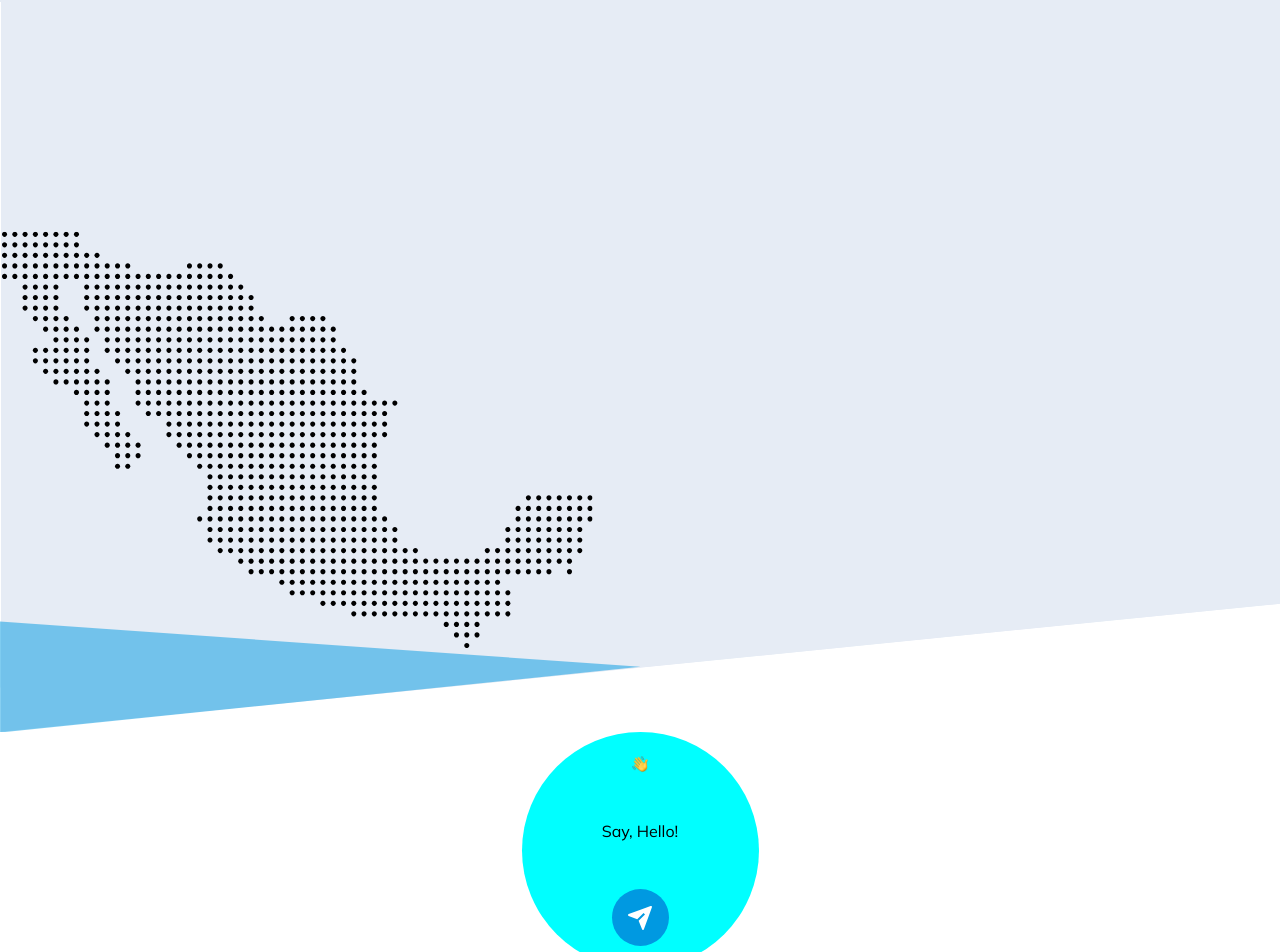
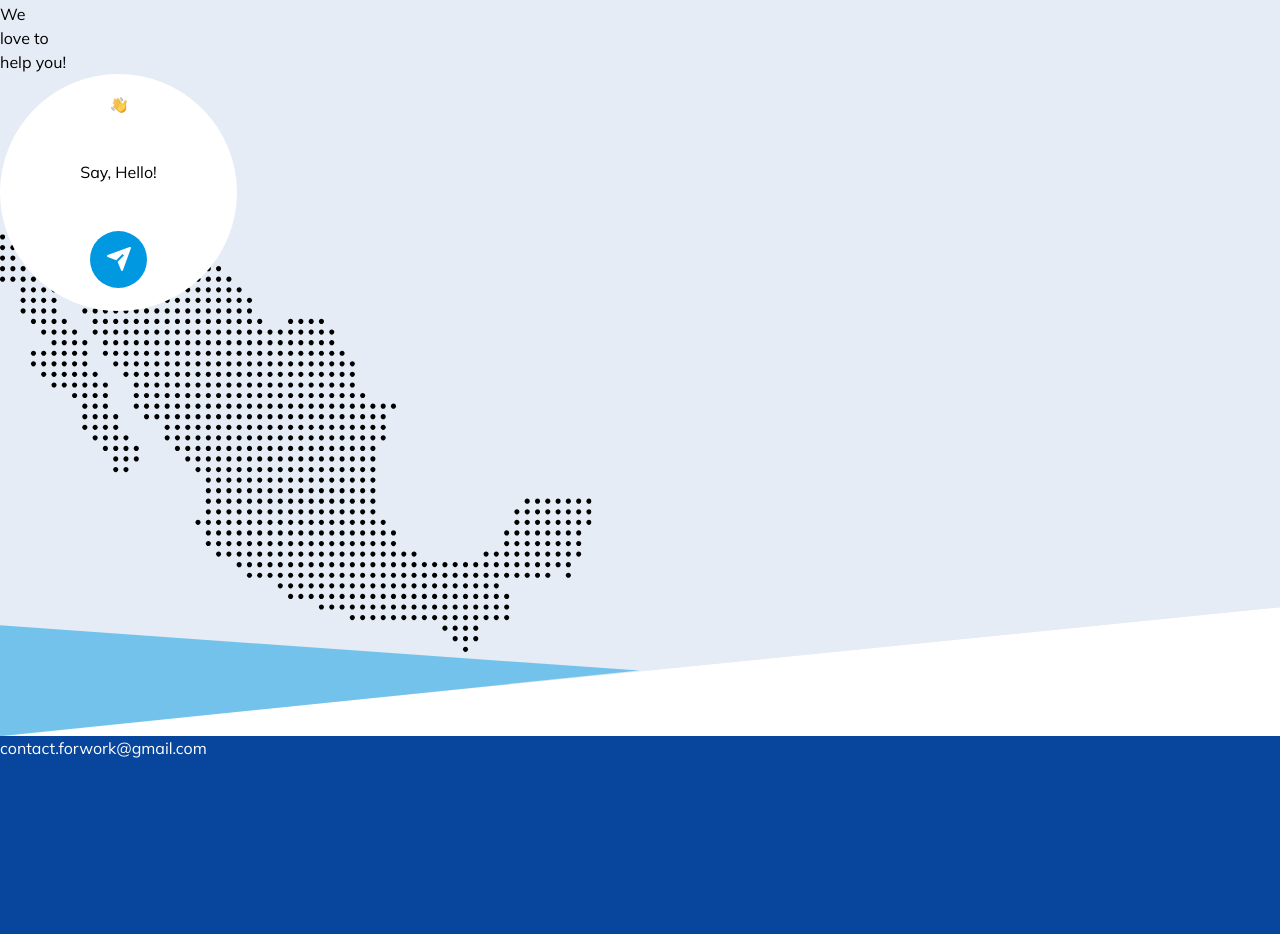
Before and after one commit to EnriqueChavez09/academlo_web, a Next.js app: page / in a window 1280 px wide. Shown: the part 107-1059 px from the top of the page. Built offline with nearby package versions, Linux system fonts and the light colour scheme.

Commit message:
fix: modificando algunos estilos del home

```diff
--- a/src/styles/components/common/HelloCommon.scss
+++ b/src/styles/components/common/HelloCommon.scss
@@ -1,8 +1,7 @@
 .helloCommon {
   height: 237px;
   width: 237px;
-  //   background-color: $quaternaryColor;
-  background-color: aqua;
+  background-color: $quaternaryColor;
   border-radius: 50%;
   display: flex;
   flex-direction: column;
--- a/src/styles/containers/home/WelcomeHome.scss
+++ b/src/styles/containers/home/WelcomeHome.scss
@@ -1,9 +1,17 @@
 .welcomeHome {
-  position: relative;
-  &__background {
-    width: 100vw;
-    img {
-      width: 100%;
+  background-color: $primaryColor;
+  &__content {
+    max-width: 96rem !important;
+    position: relative;
+    &__background {
+      width: 100vw;
+      img {
+        width: 100%;
+      }
+    }
+    &__main {
+      position: absolute;
+      top: 0;
     }
   }
 }
--- a/src/styles/globals/global.scss
+++ b/src/styles/globals/global.scss
@@ -3,7 +3,6 @@
   margin: auto !important;
 }
 body {
-  max-width: 96rem !important;
   background-color: $quaternaryColor;
   overflow: auto;
   &::-webkit-scrollbar {
--- a/src/styles/layouts/HomeLayout.scss
+++ b/src/styles/layouts/HomeLayout.scss
@@ -1,7 +1,9 @@
 .homeLayout {
   &__header {
+    background-color: $primaryColor;
+    &__content {
+      max-width: 96rem;
       display: flex;
-    background-color: $primaryColor;
       &__links {
         a {
           margin: auto 10px !important;
@@ -15,6 +17,15 @@
       }
     }
   }
+  &__footer {
+    background-color: $secondaryColor;
+    color: $quaternaryColor;
+    height: 198px;
+    &__content {
+      max-width: 96rem;
+    }
+  }
+}
 
 .buttonHome {
   background-color: $tertiaryColor;
--- a/src/ui/components/common/HelloCommon.tsx
+++ b/src/ui/components/common/HelloCommon.tsx
@@ -6,7 +6,7 @@ export const HelloCommon = () => {
       <div>
         <Image src={AssetData.iconHi} alt="" />
       </div>
-      <div>
+      <div className="helloCommon__hello">
         <p>Say, Hello!</p>
       </div>
       <div className="helloCommon__send">
--- a/src/ui/containers/home/WelcomeHome.tsx
+++ b/src/ui/containers/home/WelcomeHome.tsx
@@ -5,12 +5,19 @@ import Image from 'next/image'
 export const WelcomeHome = () => {
   return (
     <div className="welcomeHome">
-      <Image
-        className="welcomeHome__background"
-        src={AssetData.imageBackground}
-        alt=""
-      />
-      <HelloCommon />
+      <div className="welcomeHome__content">
+        <Image
+          className="welcomeHome__content__background"
+          src={AssetData.imageBackground}
+          alt=""
+        />
+        <div className="welcomeHome__content__main">
+          <p>We</p>
+          <p>love to</p>
+          <p>help you!</p>
+          <HelloCommon />
+        </div>
+      </div>
     </div>
   )
 }
--- a/src/ui/layouts/HomeLayout.tsx
+++ b/src/ui/layouts/HomeLayout.tsx
@@ -9,20 +9,26 @@ export const HomeLayout: FC<Props> = ({ children }) => {
   return (
     <>
       <header className="homeLayout__header">
+        <div className="homeLayout__header__content">
           <div>
             <LogoCommon />
           </div>
-        <div className="homeLayout__header__links">
+          <div className="homeLayout__header__content__links">
             <Link href={'#'}>Home</Link>
             <Link href={'#'}>Testimonies</Link>
             <Link href={'#'}>Contacts</Link>
           </div>
-        <div className="homeLayout__header__button">
+          <div className="homeLayout__header__content__button">
             <ButtonCommon text="Get started" customClassName="buttonHome" />
+          </div>
         </div>
       </header>
       <main>{children}</main>
-      <footer></footer>
+      <footer className="homeLayout__footer">
+        <div className="homeLayout__footer__content">
+          <p>contact.forwork@gmail.com</p>
+        </div>
+      </footer>
     </>
   )
 }
```
Also changed, not shown: public/assets/images/background.svg. Lines whose indentation alone changed are shown as unchanged.
